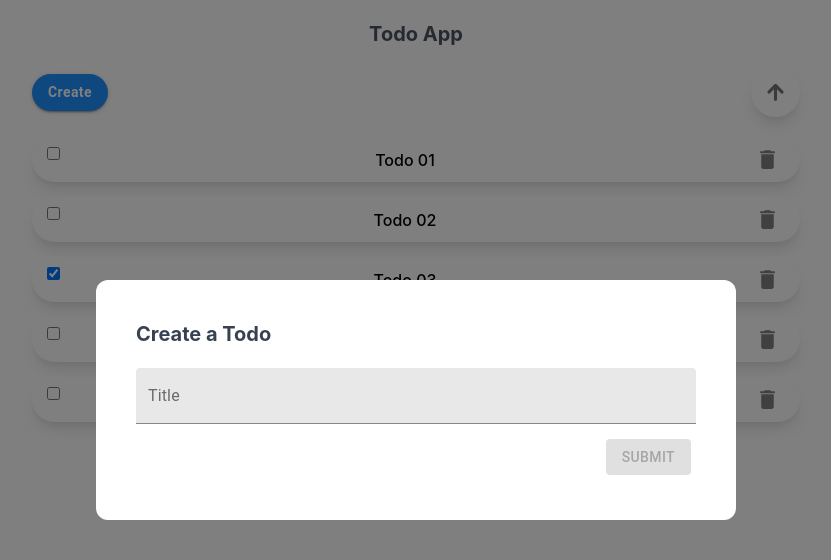
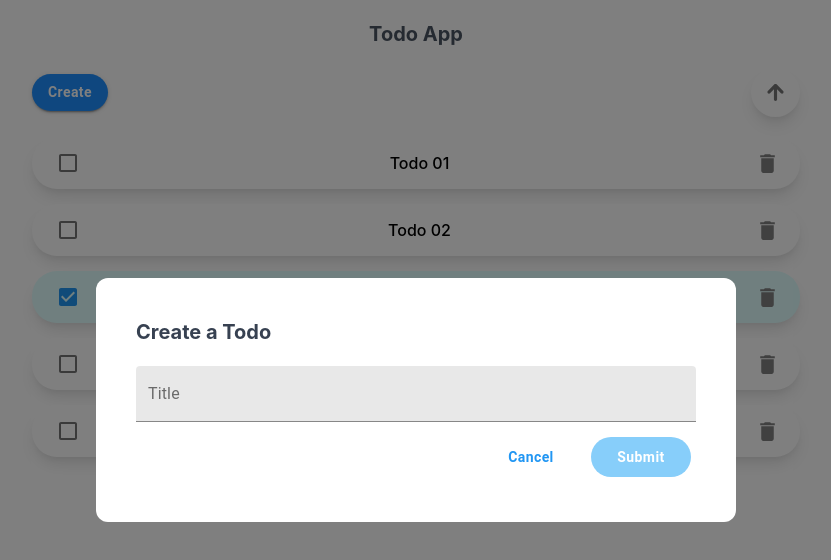
Before and after one commit to riflan0ahmed/todo, a React (Create React App) app: page / in a window 1280 px wide. Both pictures are taken after a click on the button "Create". Shown: the top 560 px of the page, without its empty margins (224-1055 px from the left). Built offline with nearby package versions, Linux system fonts and the light colour scheme.

Commit message:
refactor: implemented Todo App

```diff
--- a/src/components/Create.tsx
+++ b/src/components/Create.tsx
@@ -1,11 +1,15 @@
-import { ChangeEvent, useState, forwardRef } from "react";
+import { ChangeEvent, useState, forwardRef, SetStateAction } from "react";
 import { addTodo } from "../redux/todoSlice";
 import { Input } from "../stories/form/Input/Input";
 import { Btn } from "../stories/form/Button/Button";
 import { useAppDispatch } from "../redux/hook";
+import { Dispatch } from "react";
+import { useRef } from "react";
 
-export const Create = forwardRef(() => {
+export const Create = forwardRef(
+  (props: { setOpen: Dispatch<SetStateAction<boolean>> }, ref) => {
     const [name, setName] = useState("");
+    const divRef = useRef(null);
     const dispatch = useAppDispatch();
 
     // onChange Function
@@ -24,10 +28,14 @@ export const Create = forwardRef(() => {
         })
       );
       setName("");
+      props.setOpen(false);
     };
 
     return (
-    <div className="flex flex-col w-2/4 p-10 mx-5 my-5 bg-white 2xl:w-2/5 rounded-xl">
+      <div
+        className="flex flex-col w-2/4 p-10 mx-5 my-5 bg-white 2xl:w-2/5 rounded-xl"
+        ref={divRef}
+      >
         <h1 className="mb-5 text-xl font-bold text-gray-700">Create a Todo</h1>
         {/* <label className="my-2 font-semibold text-gray-500">Title</label> */}
         <Input
@@ -38,6 +46,12 @@ export const Create = forwardRef(() => {
         />
         <div className="flex flex-row ml-auto">
           <Btn
+            label="Cancel"
+            onClick={() => props.setOpen(false)}
+            variant="text"
+            color="primary"
+          />
+          <Btn
             label="Submit"
             onClick={handleSubmit}
             variant="contained"
@@ -47,4 +61,5 @@ export const Create = forwardRef(() => {
         </div>
       </div>
     );
-});
+  }
+);
--- a/src/components/Header.tsx
+++ b/src/components/Header.tsx
@@ -89,7 +89,7 @@ export const Header = () => {
         aria-describedby="simple-modal-description"
         className="flex items-center justify-center align-middle"
       >
-        <Create />
+        <Create setOpen={setOpen} />
       </Modal>
     </div>
   );
--- a/src/stories/components/Task/Task.tsx
+++ b/src/stories/components/Task/Task.tsx
@@ -1,6 +1,8 @@
+import Checkbox from "@material-ui/core/Checkbox";
 import { ChangeEvent } from "react";
 import { MdDelete } from "react-icons/md";
-// import "./task.css";
+import { createTheme } from "@material-ui/core/styles";
+import { ThemeProvider } from "@material-ui/styles";
 import "./task.scss";
 
 export interface TaskProps {
@@ -15,6 +17,15 @@ export interface TaskProps {
   onChange(event: ChangeEvent<HTMLInputElement>): void;
 }
 
+const theme = createTheme({
+  palette: {
+    primary: {
+      // Purple and green play nicely together.
+      main: "#2196f3",
+    },
+  },
+});
+
 export const Task = ({
   task = {
     id: "01",
@@ -26,17 +37,19 @@ export const Task = ({
   onChange,
 }: TaskProps) => {
   return (
-    <div className="root">
+    <div
+      className="root"
+      style={{ backgroundColor: `${task.activeState ? "LightCyan" : null}` }}
+    >
       {/* Checkbox */}
-      <label className="checkbox">
-        <input
-          type="checkbox"
-          // defaultChecked={task.activeState === true ? true : false}
+      <ThemeProvider theme={theme}>
+        <Checkbox
           onChange={onChange}
           checked={task.activeState}
           onClick={() => onPinTask(task.id)}
+          color="primary"
         />
-      </label>
+      </ThemeProvider>
 
       {/* Title */}
       <div className="title">
--- a/src/stories/components/Task/task.scss
+++ b/src/stories/components/Task/task.scss
@@ -8,6 +8,12 @@
   border-radius: 25px;
   box-shadow: 0 10px 15px -3px rgba(0, 0, 0, 0.1),
     0 4px 6px -2px rgba(0, 0, 0, 0.05);
+
+  .checkbox {
+    margin-top: auto;
+    margin-bottom: auto;
+    margin-left: 10px;
+  }
 
   .title {
     margin: auto;
@@ -24,6 +30,8 @@
     align-items: center;
     border-radius: 25px;
     padding: 5px;
+    margin-top: auto;
+    margin-bottom: auto;
 
     &:hover {
       background-color: WhiteSmoke;
--- a/src/stories/form/Button/Button.tsx
+++ b/src/stories/form/Button/Button.tsx
@@ -1,6 +1,22 @@
 import Button from "@material-ui/core/Button";
+import { createTheme } from "@material-ui/core/styles";
+import { ThemeProvider } from "@material-ui/styles";
+import { withStyles } from "@material-ui/core/styles";
 
-import "./button.scss";
+const StyledButton = withStyles({
+  root: {
+    borderRadius: 25,
+    width: 100,
+    height: 40,
+  },
+  label: {
+    textTransform: "capitalize",
+    fontWeight: 700,
+  },
+  disabled: {
+    backgroundColor: "blue",
+  },
+})(Button);
 
 interface ButtonProps {
   variant?: "contained" | "outlined" | "text";
@@ -11,6 +27,19 @@ interface ButtonProps {
   onClick?: () => void;
 }
 
+const theme = createTheme({
+  palette: {
+    primary: {
+      // Purple and green play nicely together.
+      main: "#2196f3",
+    },
+    action: {
+      disabledBackground: "LightSkyBlue",
+      disabled: "white",
+    },
+  },
+});
+
 export const Btn = ({
   variant = "contained",
   color = "default",
@@ -20,7 +49,8 @@ export const Btn = ({
   ...props
 }: ButtonProps) => {
   return (
-    <Button
+    <ThemeProvider theme={theme}>
+      <StyledButton
         type="button"
         variant={variant}
         color={color}
@@ -36,6 +66,7 @@ export const Btn = ({
         className="button"
       >
         {label}
-    </Button>
+      </StyledButton>
+    </ThemeProvider>
   );
 };
--- a/src/stories/form/Button/button.scss
+++ /dev/null
@@ -1,6 +0,0 @@
-.button {
-  margin-top: 15px;
-  margin-bottom: 5px;
-  margin-left: 5px;
-  margin-right: 5px;
-}
--- a/src/stories/form/Input/Input.tsx
+++ b/src/stories/form/Input/Input.tsx
@@ -1,5 +1,7 @@
 import { ChangeEvent } from "react";
 import TextField from "@material-ui/core/TextField";
+import { createTheme } from "@material-ui/core/styles";
+import { ThemeProvider } from "@material-ui/styles";
 
 interface InputProps {
   id?: string;
@@ -9,6 +11,15 @@ interface InputProps {
   onChange: (event: ChangeEvent<HTMLInputElement>) => void;
 }
 
+const theme = createTheme({
+  palette: {
+    primary: {
+      // Purple and green play nicely together.
+      main: "#2196f3",
+    },
+  },
+});
+
 export const Input = ({
   id = "",
   label = "",
@@ -17,6 +28,7 @@ export const Input = ({
   onChange,
 }: InputProps) => {
   return (
+    <ThemeProvider theme={theme}>
       <TextField
         type="text"
         id={id}
@@ -25,5 +37,6 @@ export const Input = ({
         variant={variant}
         onChange={onChange}
       />
+    </ThemeProvider>
   );
 };
```
Also changed, not shown: 2 other files (tests, documents, lock files or other folders). Lines whose indentation alone changed are shown as unchanged.
